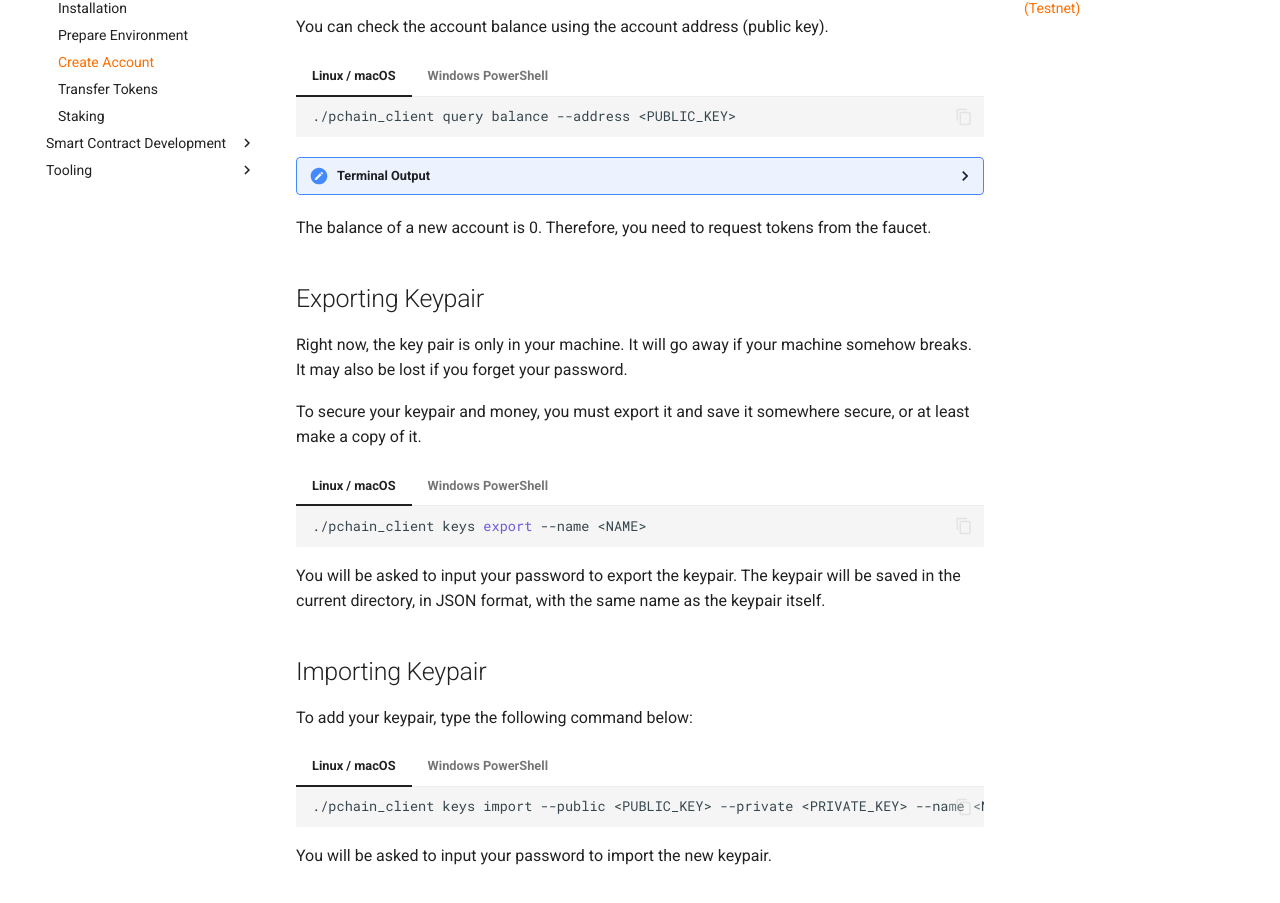
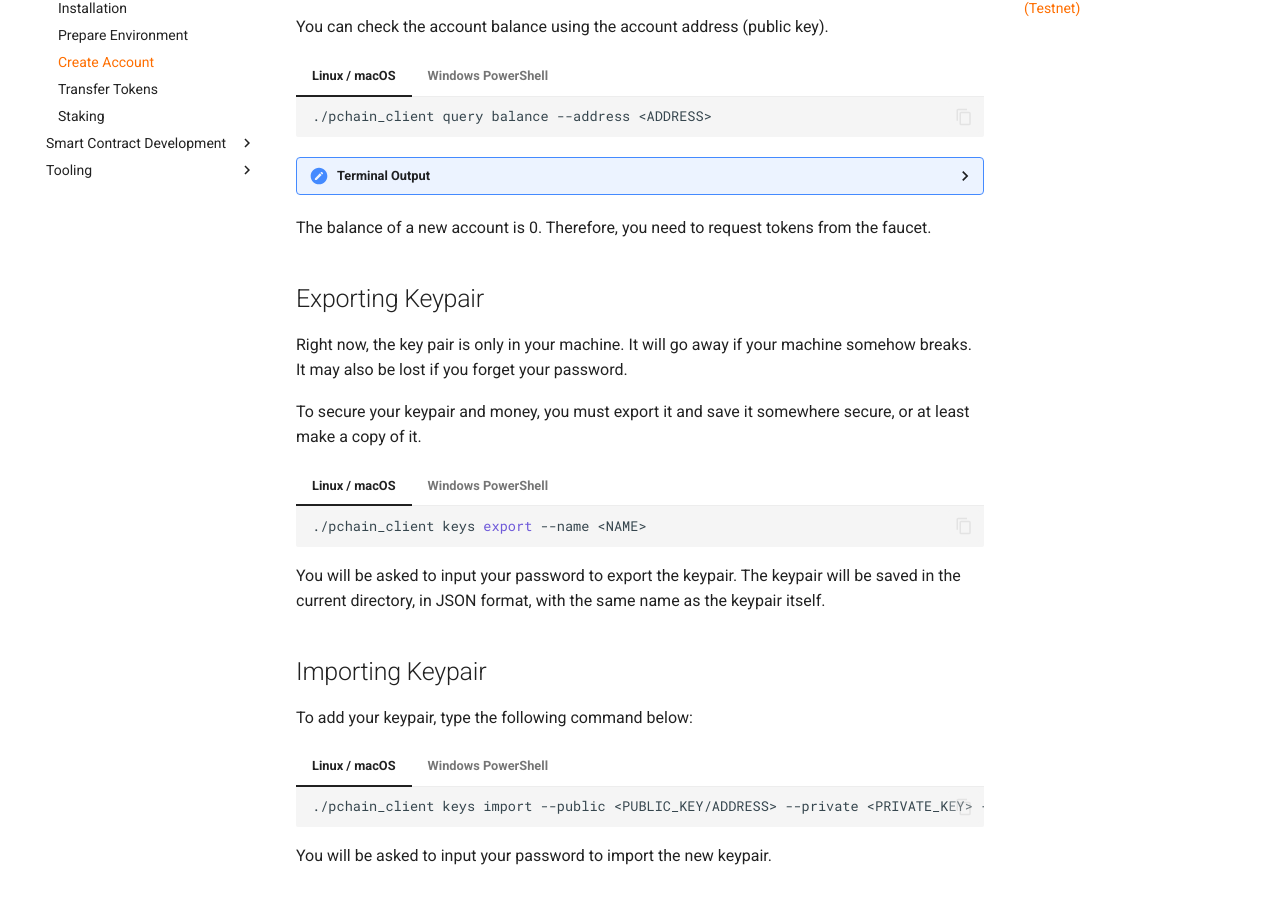
Before and after one commit to parallelchain-io/parallelchain-docs, an MkDocs documentation site: the page built from docs/getting_started/create_account.md, in a window 1280 px wide and 1400 px high, scrolled down 707 px. Shown: the part 199-1102 px from the top of the window. Built offline with MkDocs 1.6.1 and Material for MkDocs 9.7.7, drawn with Linux system fonts in a browser that asks for light colours; comment, search, counter and statistics services are not loaded; some of the changed lines change nothing that is shown.

Commit message:
fix  public key

````diff
--- a/docs/getting_started/create_account.md
+++ b/docs/getting_started/create_account.md
@@ -48,11 +48,11 @@ You will need the keypair and public key to submit transactions.
 You can check the account balance using the account address (public key).
 === "Linux / macOS"
     ```bash
-    ./pchain_client query balance --address <PUBLIC_KEY>
+    ./pchain_client query balance --address <ADDRESS>
     ```
 === "Windows PowerShell"
     ```PowerShell
-    ./pchain_client.exe query balance --address <PUBLIC_KEY>
+    ./pchain_client.exe query balance --address <ADDRESS>
     ```
 <details><summary>Terminal Output</summary>
 ```bash
@@ -84,11 +84,11 @@ You will be asked to input your password to export the keypair. The keypair will
 To add your keypair, type the following command below:
 === "Linux / macOS"
     ```bash
-    ./pchain_client keys import --public <PUBLIC_KEY> --private <PRIVATE_KEY> --name <NAME>
+    ./pchain_client keys import --public <PUBLIC_KEY/ADDRESS> --private <PRIVATE_KEY> --name <NAME>
     ```
 === "Windows PowerShell"
     ```PowerShell
-    ./pchain_client.exe keys import --public <PUBLIC_KEY> --private <PRIVATE_KEY> --name <NAME>
+    ./pchain_client.exe keys import --public <PUBLIC_KEY/ADDRESS> --private <PRIVATE_KEY> --name <NAME>
     ```
 
 You will be asked to input your password to import the new keypair.
````
